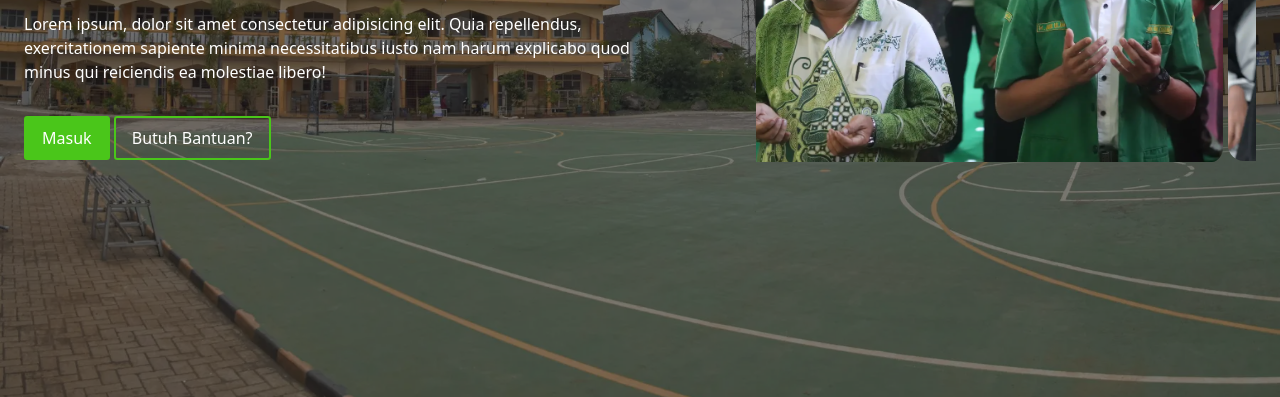
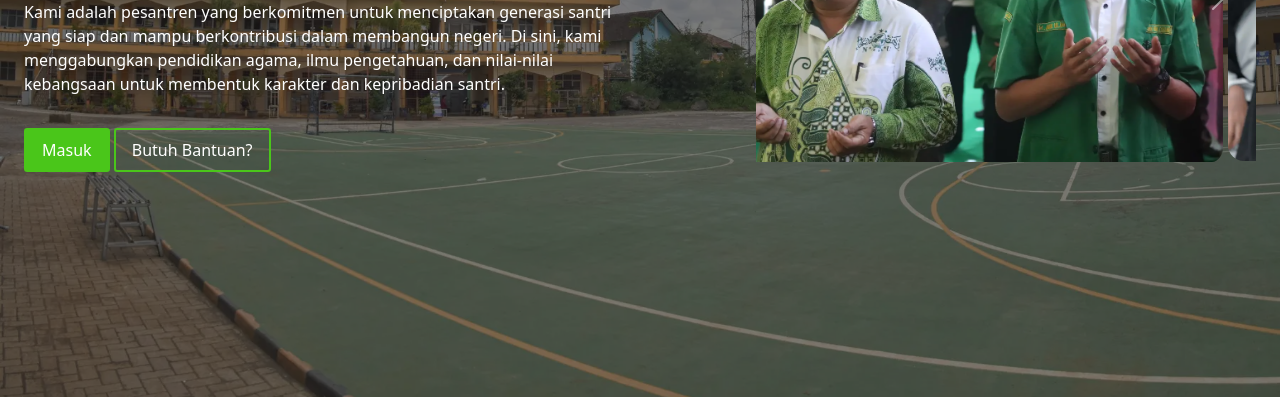
Before and after one commit to hawryyy30/web-pesantren-hidayatullah, a plain HTML site: page index.html in a window 1280 px wide. Shown: the part 403-800 px from the top of the page. Drawn offline with nearby package versions, Linux system fonts and the light colour scheme.

Commit message:
replaced dummy text

```diff
--- a/index.html
+++ b/index.html
@@ -68,8 +68,7 @@
 			<div id="intro">
 				<h1>Santri <span>Siap</span> Bangun <span>Negeri</span> !</h1>
 				<p>
-					Lorem ipsum, dolor sit amet consectetur adipisicing elit. Quia repellendus, exercitationem sapiente minima
-					necessitatibus iusto nam harum explicabo quod minus qui reiciendis ea molestiae libero!
+					Kami adalah pesantren yang berkomitmen untuk menciptakan generasi santri yang siap dan mampu berkontribusi dalam membangun negeri. Di sini, kami menggabungkan pendidikan agama, ilmu pengetahuan, dan nilai-nilai kebangsaan untuk membentuk karakter dan kepribadian santri.
 				</p>
 				<div>
 					<button type="button" class="login" data-bs-toggle="modal" data-bs-target="#staticBackdrop">Masuk</button>
```
